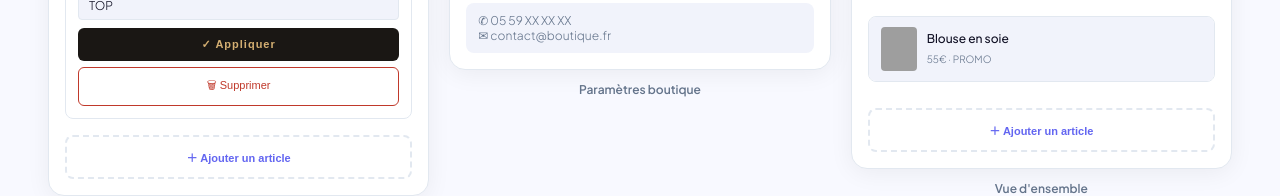
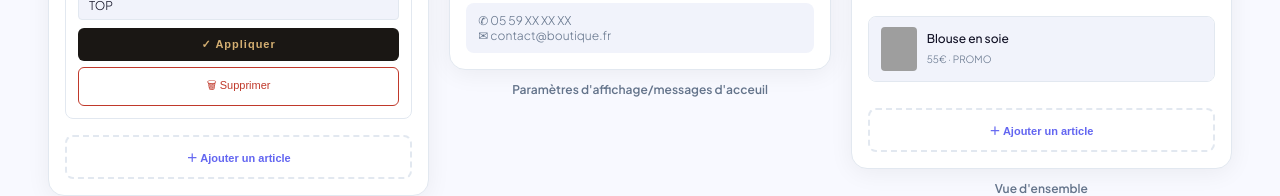
Before and after one commit to ULSA-Droit/myrkr-portfolio, a plain HTML site: page index.html in a window 1280 px wide. Shown: the part 3004-3200 px from the top of the page. Drawn offline with Linux system fonts and the light colour scheme; grey boxes are pictures that could not be loaded.

Commit message:
Update index.html

```diff
--- a/index.html
+++ b/index.html
@@ -428,7 +428,7 @@ footer { padding: 32px 48px; border-top: 1px solid var(--border); display: flex;
           </div>
         </div>
       </div>
-      <div class="admin-screen-label">Paramètres boutique</div>
+      <div class="admin-screen-label">Paramètres d'affichage/messages d'acceuil</div>
     </div>
 
     <!-- Screen 3: Vue liste articles -->
```
